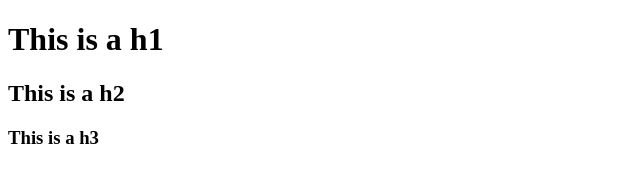
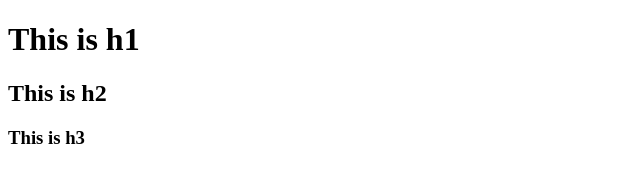
Before and after one commit to 45678XYZ/First-repository, a plain HTML site: page index.html in a window 1280 px wide. Shown: the whole page, without its empty margins (0-640 px from the left). Drawn offline with Linux system fonts and the light colour scheme.

Commit message:
feat: test

```diff
--- a/index.html
+++ b/index.html
@@ -6,8 +6,8 @@
     <title>This is title</title>
 </head>
 <body>
-    <h1>This is a h1</h1>
-    <h2>This is a h2</h2>
-    <h3>This is a h3</h3>
+    <h1>This is h1</h1>
+    <h2>This is h2</h2>
+    <h3>This is h3</h3>
 </body>
 </html>
```
Also changed, not shown: 1 other file.
